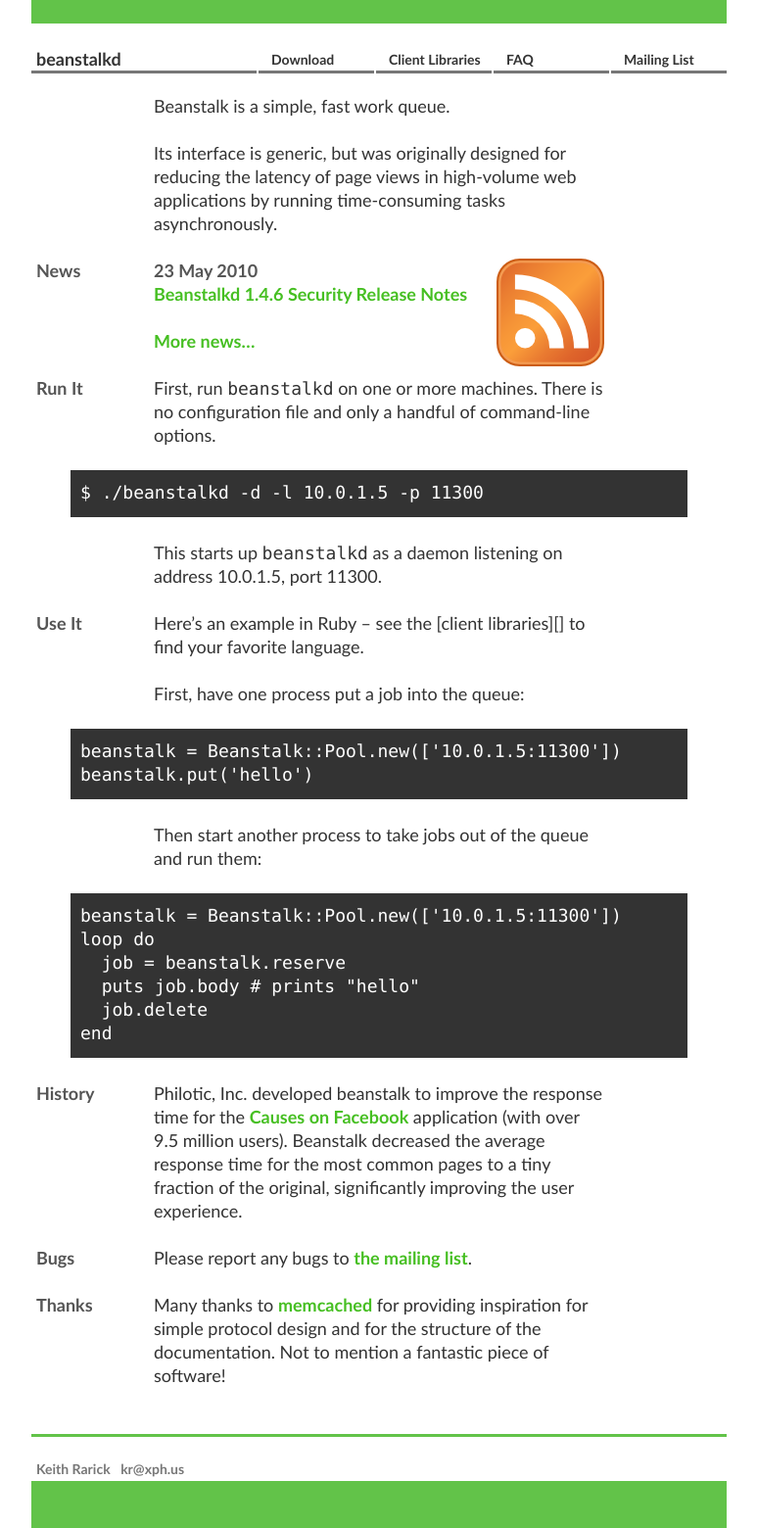
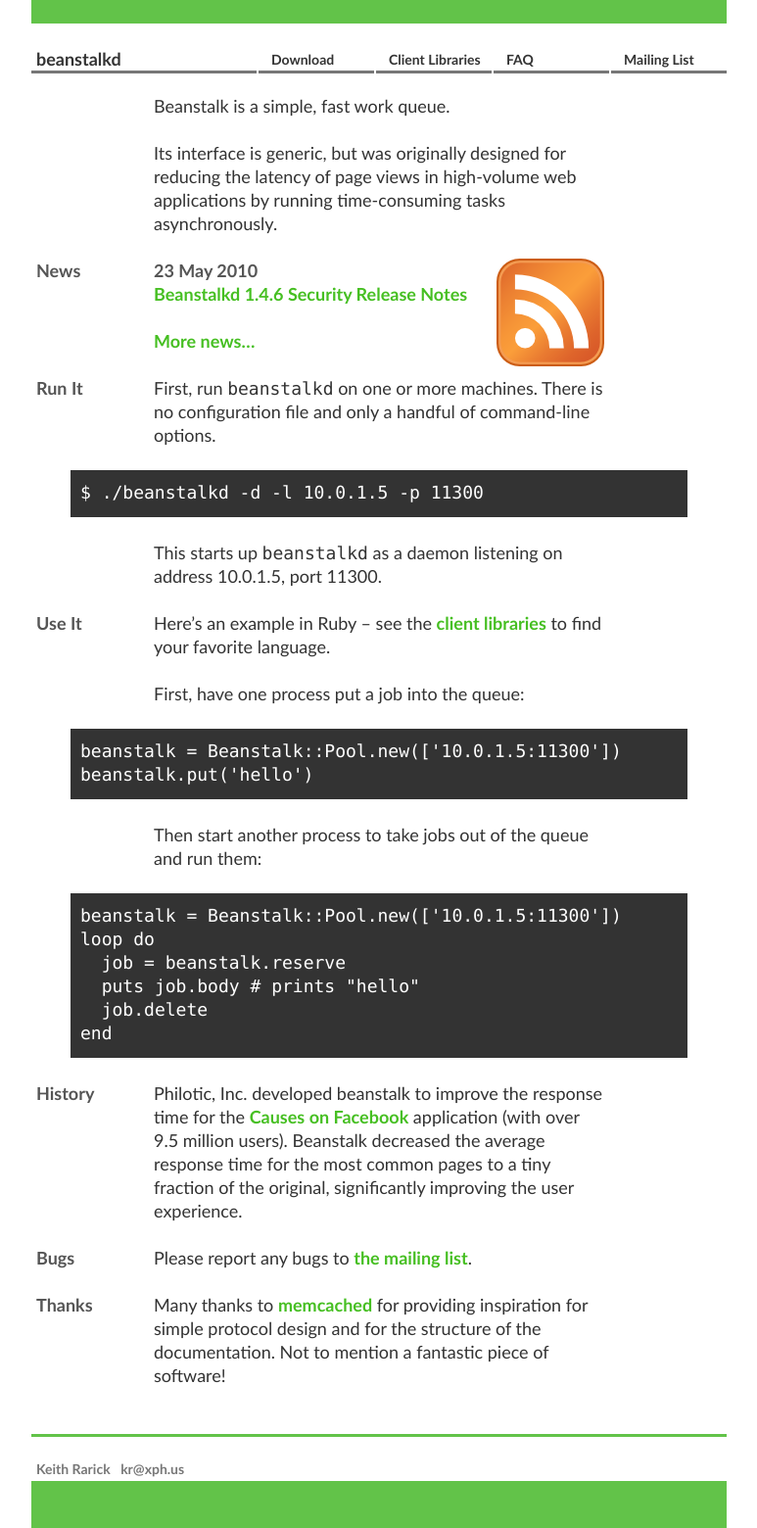
Before and after one commit to beanstalkd/beanstalkd, a Jekyll site: the page built from index.md, in a window 1280 px wide. Shown: the whole page at 98% size, without its empty margins (253-1026 px from the left). Built offline with Jekyll 4.4.1, drawn with Linux system fonts in a browser that asks for light colours; Markdown is read by kramdown in place of the engine named in the settings; comment, search, counter and statistics services are not loaded.

Commit message:
fix maruku -> rdiscount bug

```diff
--- a/index.md
+++ b/index.md
@@ -79,4 +79,4 @@
 [cof]: http://apps.facebook.com/causes/
 [mailinglist]: http://groups.google.com/group/beanstalk-talk
 [memcached]: http://www.danga.com/memcached/
-[client_libraries]: http://wiki.github.com/kr/beanstalkd/client-libraries
+[client libraries]: http://wiki.github.com/kr/beanstalkd/client-libraries
```
Also changed, not shown: download.md (+1 -1 lines).
